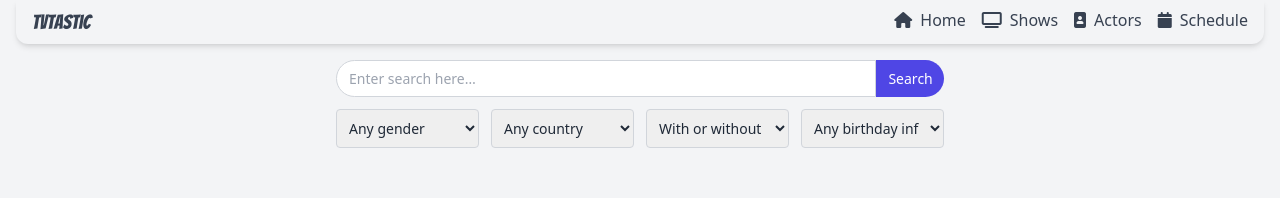
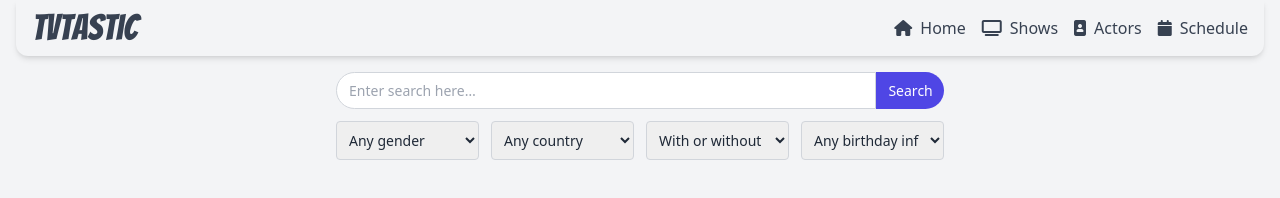
Before and after one commit to Monodia3007/IWD-Projects-S312742, a plain HTML site: page assignement/actors.html in a window 1280 px wide. Drawn offline with nearby package versions, Linux system fonts and the light colour scheme.

Commit message:
refactor(assignement): adjust navbar styles and structure for improved readability and alignment across all pages

```diff
--- a/assignement/actors.html
+++ b/assignement/actors.html
@@ -12,20 +12,21 @@
     <script crossorigin="anonymous" src="https://kit.fontawesome.com/53291f9112.js"></script>
 </head>
 <body class="bg-gray-100 text-gray-800 dark:bg-slate-800 dark:text-slate-200" id="shows-page">
+<div class="jumbotron">
     <div class="mx-4 rounded-b-xl bg-gray-100 shadow-md dark:bg-slate-900">
         <nav>
             <div class="container mx-auto flex gap-4 px-4 py-2 flex-wrap md:flex-nowrap">
-            <a class="brandlink text-xl font-semibold text-gray-700 dark:text-slate-200 hover:text-indigo-600
-                dark:hover:text-indigo-400 hover:scale-110 hover:tracking-wider hover:italic transition-all"
+                <a class="brandlink text-4xl font-semibold text-gray-700 dark:text-slate-200 hover:text-indigo-600
+                dark:hover:text-indigo-400 hover:scale-110 hover:tracking-wider transition-all"
                    href="index.html">TVtastic</a>
 
                 <button class="ml-auto items-center rounded p-2 text-gray-800 hover:bg-gray-200 dark:text-slate-200
-                dark:hover:bg-slate-700 md:hidden"
+                dark:hover:bg-slate-700 md:hidden self-center"
                         onclick="this.nextElementSibling.classList.toggle('hidden')">
                     <i class="fa-solid fa-bars !text-gray-800 dark:!text-slate-200"></i>
                 </button>
 
-            <div class="hidden flex-auto md:block" id="navbarNav">
+                <div class="hidden flex-auto md:block self-center" id="navbarNav">
                     <ul class="flex flex-col gap-2 md:flex-row md:justify-end md:gap-4">
                         <li>
                             <a class="text-gray-700 hover:text-indigo-600 dark:text-slate-200 dark:hover:text-indigo-400"
```
Also changed, not shown: assignement/index.html (+4 -4 lines), assignement/schedule.html (+5 -4 lines), assignement/shows.html (+5 -4 lines). Lines whose indentation alone changed are shown as unchanged.
